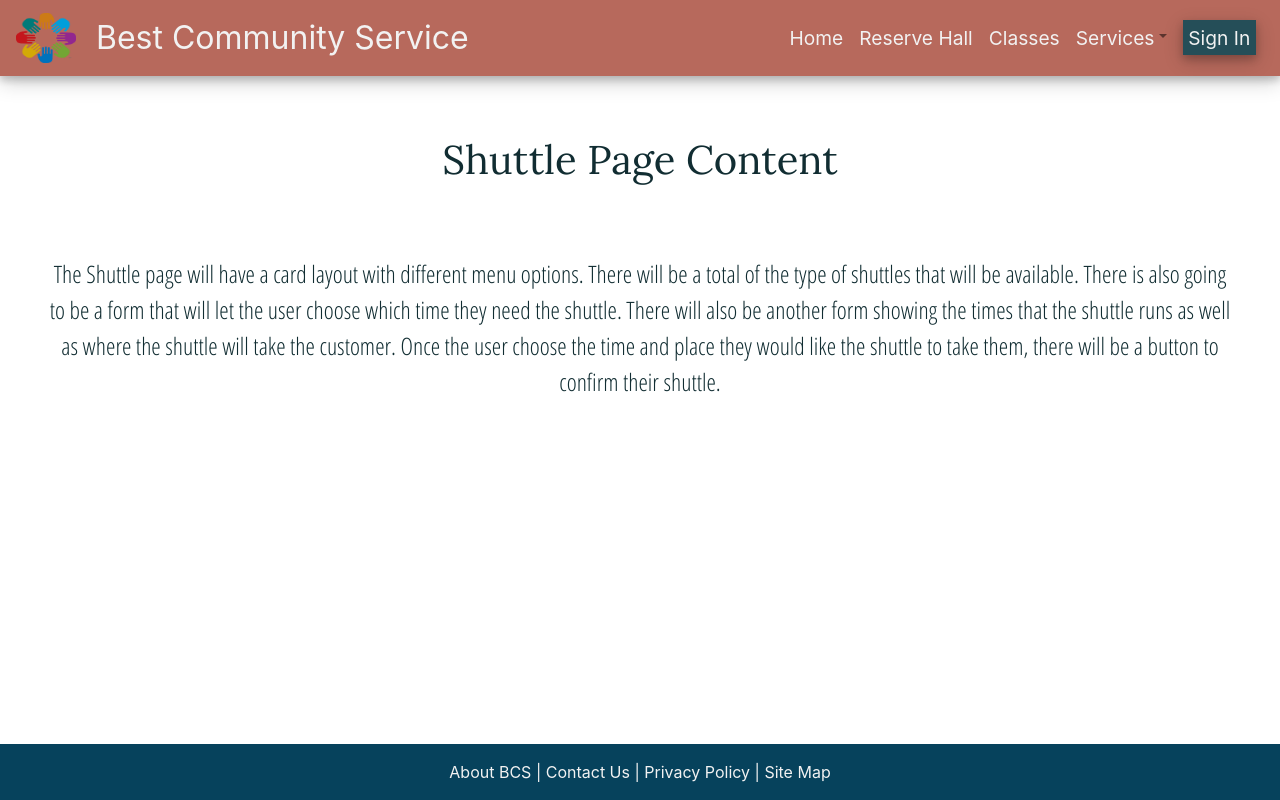
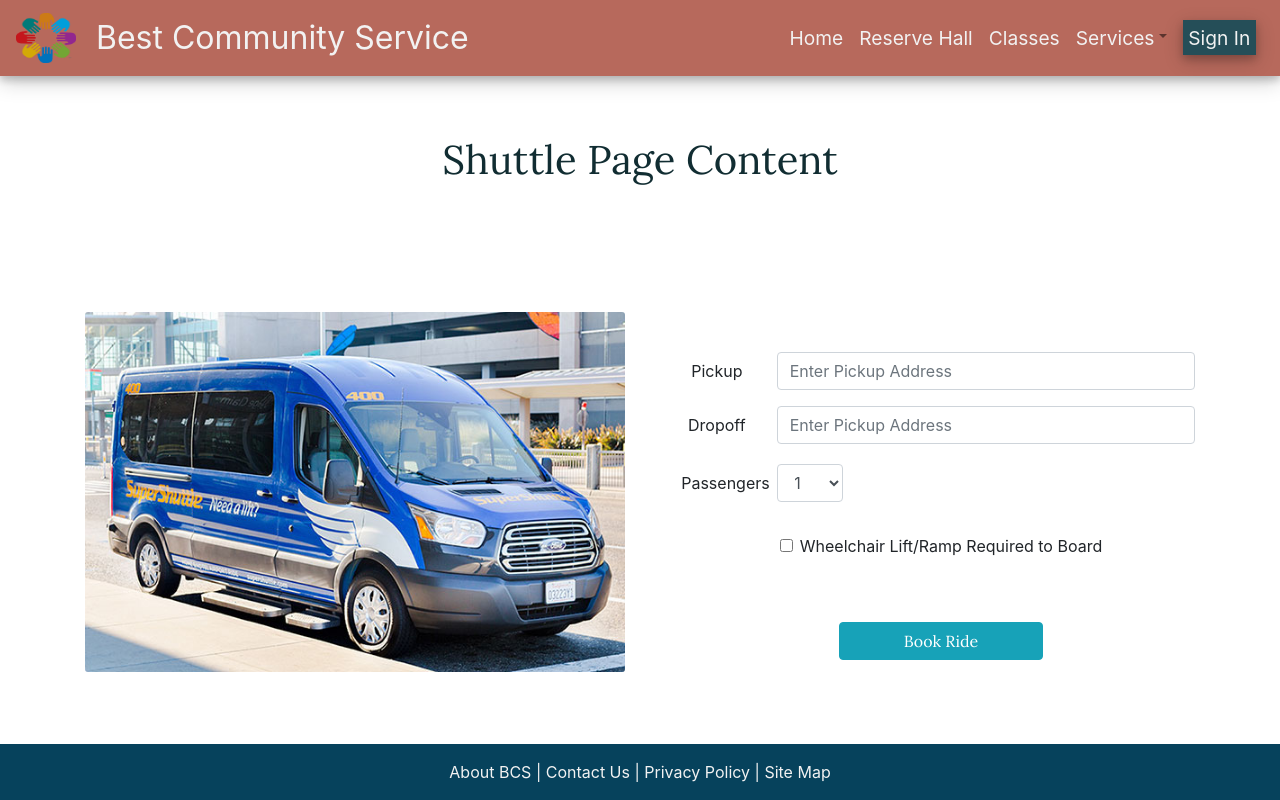
Before and after one commit to T-Dimi/BestCommunityService, a React (Create React App) app: page /Shuttle in a window 1280 px wide. Built offline with nearby package versions, Linux system fonts and the light colour scheme.

Commit message:
Adding Shuttle page form and picture

```diff
--- a/src/App.css
+++ b/src/App.css
@@ -306,3 +306,27 @@ button {
 #modal {
   top: 30%;
 }
+
+.shuttle-contained {
+  text-align: center;
+  margin-top: 8em;
+}
+
+.shuttle-form {
+  margin-top: 2.5em;
+  margin-left: 2em;
+}
+
+#shuttledropdown {
+  margin-top: 4%;
+  width: 12em;
+  margin-left: -1.3em;
+}
+
+#shuttlecheckbox {
+  margin-top: 2em;
+}
+
+.shuttlebtn {
+  margin-top: 4em;
+}
--- /dev/null
+++ b/src/components/cards/shuttleCard.js
@@ -0,0 +1,52 @@
+import React from 'react';
+import { Form, FormGroup, Label, Input, Col, Card, CardImg, CardText, CardBody, CardLink,
+  CardTitle, CardSubtitle, Button } from 'reactstrap';
+
+
+const NewCard = (props) => {
+  return (
+    <div>
+      <Form className="shuttle-form">
+        <FormGroup row>
+          <Label for="" sm={2}>Pickup</Label>
+          <Col sm={10}>
+            <Input type="text" name="pickup" id="pickup" placeholder="Enter Pickup Address" />
+          </Col>
+        </FormGroup>
+        <FormGroup row>
+          <Label for="" sm={2}>Dropoff</Label>
+          <Col sm={10}>
+            <Input type="text" name="pickup" id="pickup" placeholder="Enter Pickup Address" />
+          </Col>
+        </FormGroup>
+        <FormGroup row id="shuttledropdown">
+          <Label for="" sm={6}>Passengers</Label>
+          <Col sm={6}>
+          <Input type="select" name="select" id="exampleSelect">
+            <option>1</option>
+            <option>2</option>
+            <option>3</option>
+            <option>4</option>
+            <option>5</option>
+            <option>6</option>
+            <option>7</option>
+            <option>8</option>
+            <option>9</option>
+          </Input>
+          </Col>
+        </FormGroup>
+        <FormGroup id="shuttlecheckbox" check>
+          <Label check>
+            <Input type="checkbox" />{' '}
+            Wheelchair Lift/Ramp Required to Board
+          </Label>
+        </FormGroup>
+        <Button className="shuttlebtn" color="info">Book Ride</Button>
+
+
+    </Form>
+    </div>
+  );
+};
+
+export default NewCard;
--- a/src/components/pages/shuttlePage.js
+++ b/src/components/pages/shuttlePage.js
@@ -1,4 +1,7 @@
 import React, { Component } from 'react';
+import { Container, Row, Col, CardImg } from 'reactstrap';
+import Card from '../cards/shuttleCard';
+import shuttle from '../../Assets/images/shuttle.png';
 
 class ShuttlePage extends Component {
     render() {
@@ -8,14 +11,16 @@ class ShuttlePage extends Component {
                 <h1 className="page-title">
                     Shuttle Page Content
                 </h1>
-                <p className="intro">
-                  The Shuttle page will have a card layout with different menu options. There will
-                  be a total of the type of shuttles that will be available. There is also going to
-                  be a form that will let the user choose which time they need the shuttle.
-                  There will also be another form showing the times that the shuttle runs as well as
-                  where the shuttle will take the customer. Once the user choose the time and place they
-                  would like the shuttle to take them, there will be a button to confirm their shuttle.
-                </p>
+                <Container className="shuttle-contained">
+                    <Row>
+                        <Col xs="6">
+                        <CardImg width="100%" src={shuttle}/>
+                        </Col>
+                        <Col xs="6">
+                        <Card />
+                        </Col>
+                    </Row>
+                </Container>
             </div>
         );
     }
```
Also changed, not shown: src/Assets/images/shuttle.png (added).
